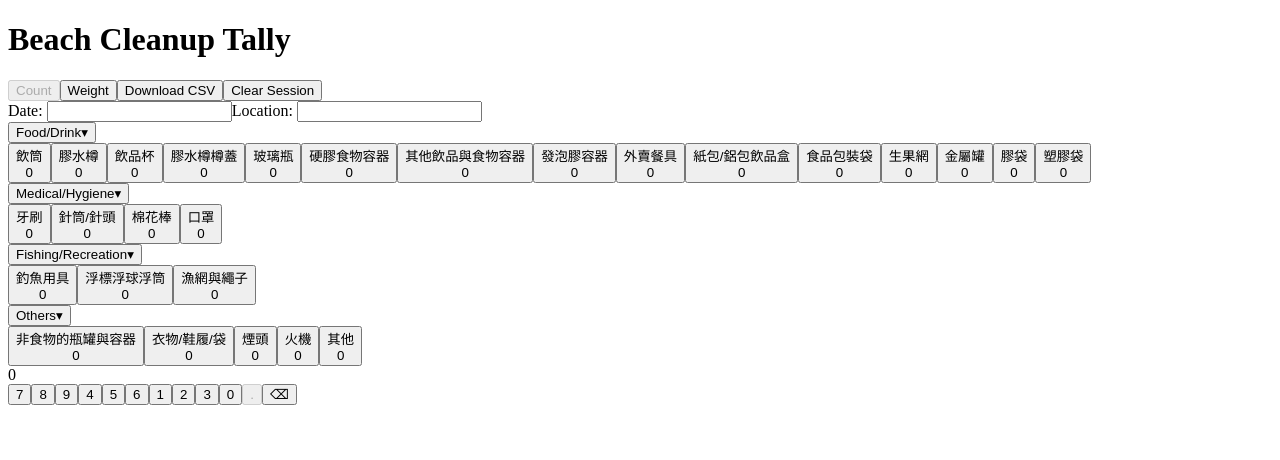
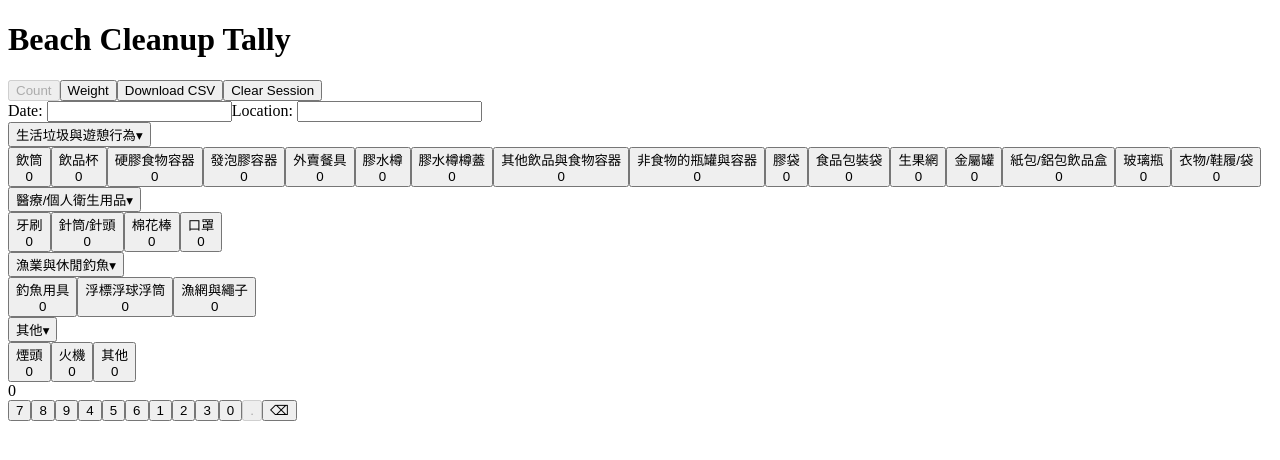
Before and after one commit to po-man/waste, a React (Vite) app: page / in a window 1280 px wide. Shown: the top 460 px of the page. Built offline with nearby package versions, Linux system fonts and the light colour scheme; the HTML template or start-up script is replaced by a standard one.

Commit message:
fix: categories and items

```diff
--- a/src/App.tsx
+++ b/src/App.tsx
@@ -16,20 +16,25 @@ const STORAGE_KEY = 'coastline_state_v1'
 
 const groupedCount = [
   {
-    title: 'Food/Drink',
-    items: ['飲筒','膠水樽','飲品杯','膠水樽樽蓋','玻璃瓶','硬膠食物容器','其他飲品與食物容器','發泡膠容器','外賣餐具','紙包/鋁包飲品盒','食品包裝袋','生果網','金屬罐','膠袋','塑膠袋']
+    title: '生活垃圾與遊憩行為',
+    items: [
+      '飲筒', '飲品杯', '硬膠食物容器', '發泡膠容器', '外賣餐具',
+      '膠水樽', '膠水樽樽蓋', '其他飲品與食物容器', '非食物的瓶罐與容器',
+      '膠袋', '食品包裝袋', '生果網',
+      '金屬罐', '紙包/鋁包飲品盒', '玻璃瓶', '衣物/鞋履/袋'
+    ]
   },
   {
-    title: 'Medical/Hygiene',
+    title: '醫療/個人衛生用品',
     items: ['牙刷','針筒/針頭','棉花棒','口罩']
   },
   {
-    title: 'Fishing/Recreation',
+    title: '漁業與休閒釣魚',
     items: ['釣魚用具','浮標浮球浮筒','漁網與繩子']
   },
   {
-    title: 'Others',
-    items: ['非食物的瓶罐與容器','衣物/鞋履/袋','煙頭','火機','其他']
+    title: '其他',
+    items: ['煙頭','火機','其他']
   }
 ]
 
```
